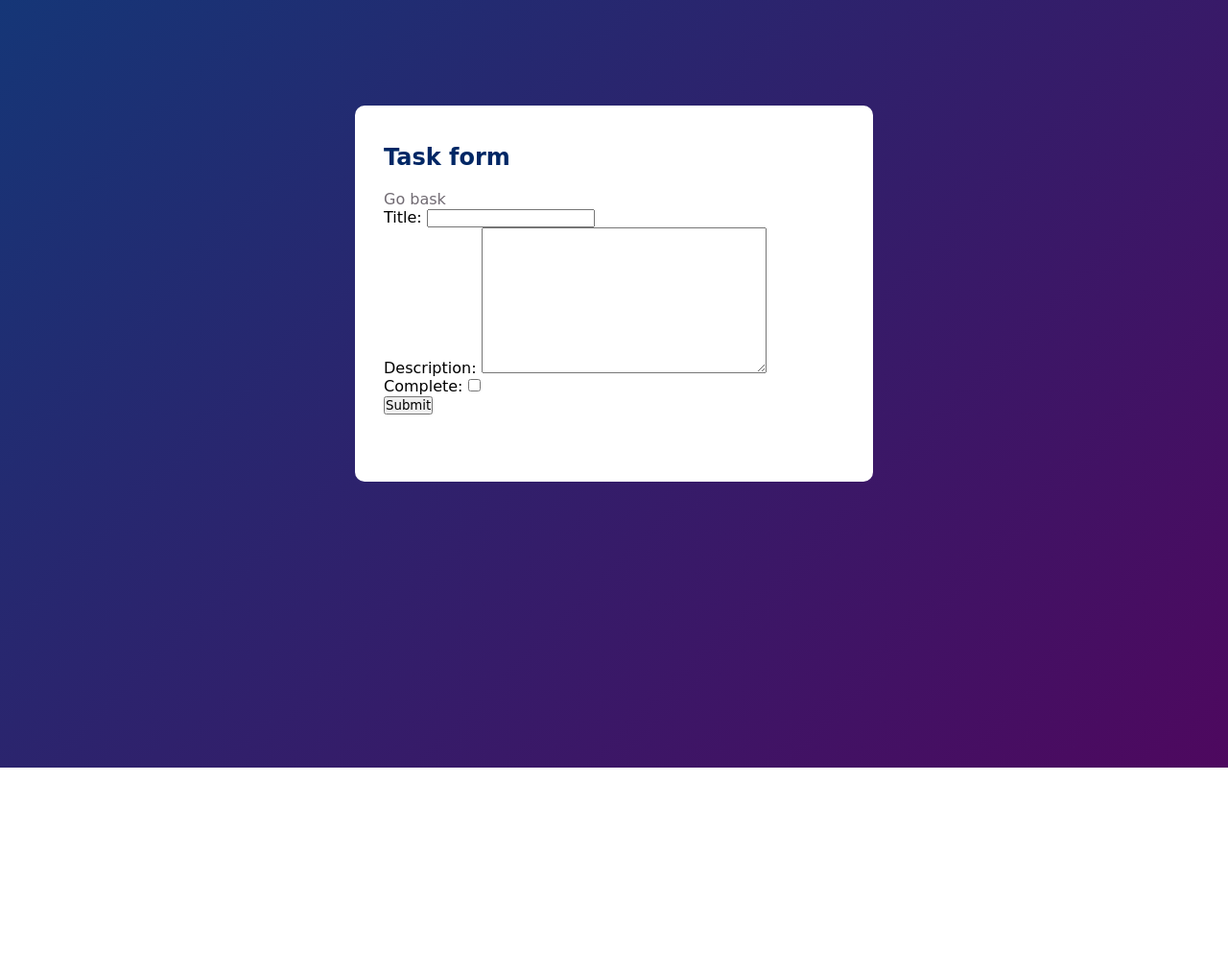
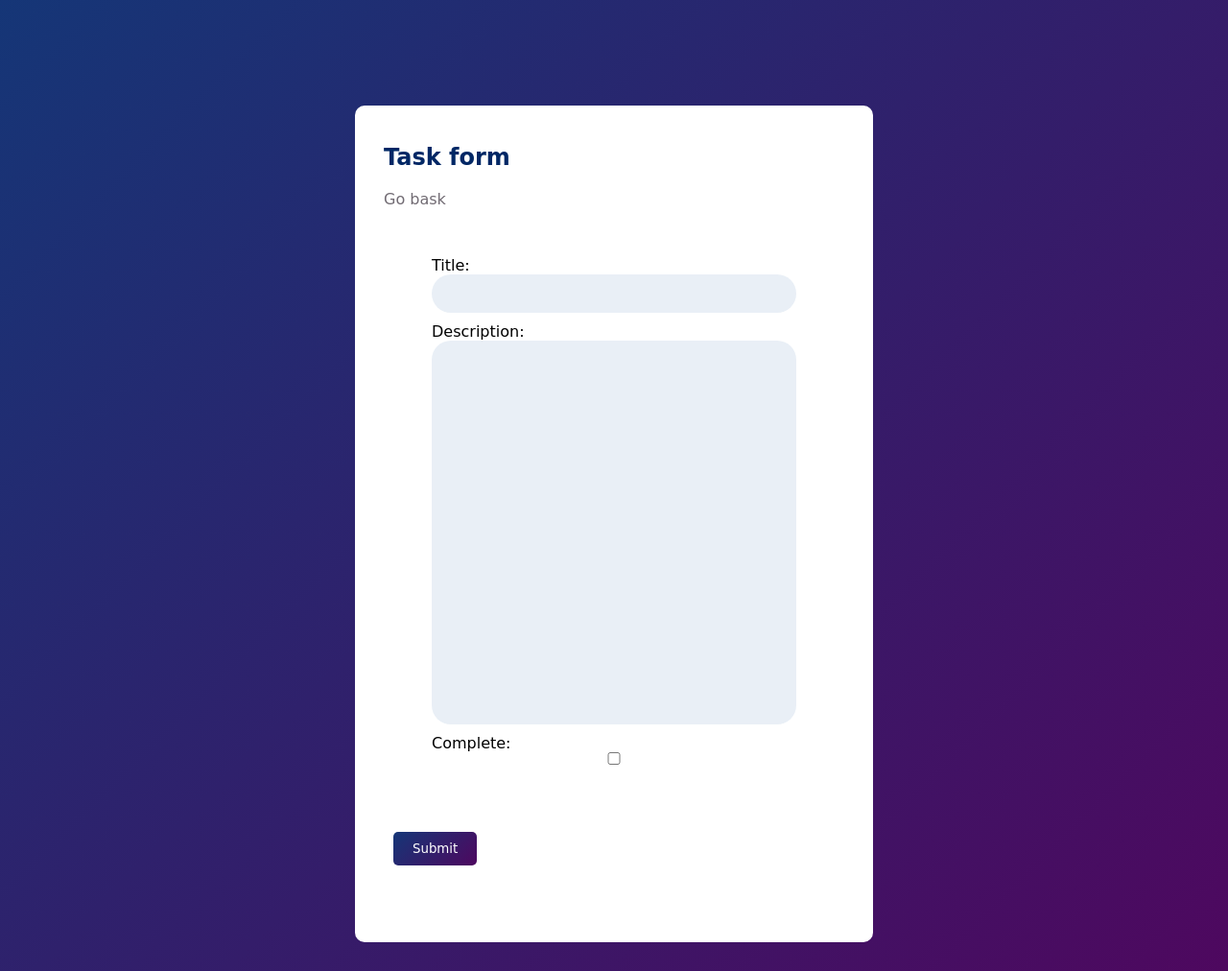
Before and after one commit to Ventel1555/django-projects, a Django app: page /create-task/ in a window 1280 px wide. Shown: the whole page at 96% size. Before the commit the page ends 800 px from the top, so only its background shows below. Run offline with Django 4.2, Linux system fonts and the light colour scheme; the visitor is signed in with stand-in values (Sample User, id 1).

Commit message:
css + html update

```diff
--- a/todo-app/base/models.py
+++ b/todo-app/base/models.py
@@ -13,4 +13,4 @@ class Task(models.Model):
         return self.title
 
     class Meta:
-        ordering = ['id']
+        ordering = ['-id']
--- a/todo-app/base/static/css/main.css
+++ b/todo-app/base/static/css/main.css
@@ -92,3 +92,45 @@ a{
 .defealt_text{
     font-size: 22px;
 }
+/* form task */
+.form-inner {
+padding: 50px;
+}
+.form-inner input, .form-inner textarea {
+display: block;
+width: 100%;
+padding: 0 20px;
+margin-bottom: 10px;
+background: #E9EFF6;
+line-height: 40px;
+border-width: 0;
+border-radius: 20px;
+font-family: 'Roboto', sans-serif;
+}
+.form-inner input[type="submit"] {
+margin-top: 30px;
+background: #f69a73;
+border-bottom: 4px solid #d87d56;
+color: white;
+font-size: 14px;
+}
+.form-inner textarea {
+resize: none;
+}
+.form-inner h3 {
+margin-top: 0;
+font-family: 'Roboto', sans-serif;
+font-weight: 500;
+font-size: 24px;
+color: #707981;
+}
+#submitBtn {
+    align-self: flex-start;
+    padding: 10px 20px;
+    background: linear-gradient(135deg, #153677, #4e085f);
+    color: white;
+    border-radius: 5px;
+    border: none;
+    cursor: pointer;
+    margin: 10px;
+  }
--- a/todo-app/base/templates/base/form_task.html
+++ b/todo-app/base/templates/base/form_task.html
@@ -1,14 +1,23 @@
 {% extends 'main.html'%}
 {% block content %}
 
-
+<!--Создание задачи | Creating the task-->
 <h2>Task form</h2>
 <a href="{% url 'tasks' %}">Go bask</a>
 
-<form method="POST" action="">
+<form method="POST" action="" class="decor">
     {%csrf_token%}
-    {{form.as_p}}
-    <input type="submit" value="Submit">
+    <div class="form-inner">
+        {% for field in form %}
+        <div class="form-group">
+            {{field.label_tag}}
+            <div>{{field}}</div>
+            {% for error in field.errors %}
+            <div class="alert alert-danger">{{error}}</div>
+            {% endfor %}
+        </div>
+        {% endfor %}
+    </div>
+    <input type="submit" value="Submit" id="submitBtn">
 </form>
-
 {% endblock content %}
--- a/todo-app/base/templates/main.html
+++ b/todo-app/base/templates/main.html
@@ -11,7 +11,6 @@
 </head>
 
 <body>
-
     <div class="container">
         <div class="todo-app">
         {% block content %} {% endblock content %}
```
Also changed, not shown: todo-app/base/templates/base/login.html (+12 -2 lines), todo-app/base/templates/base/register.html (+12 -9 lines), todo-app/README.md, todo-app/animation.gif (added).
